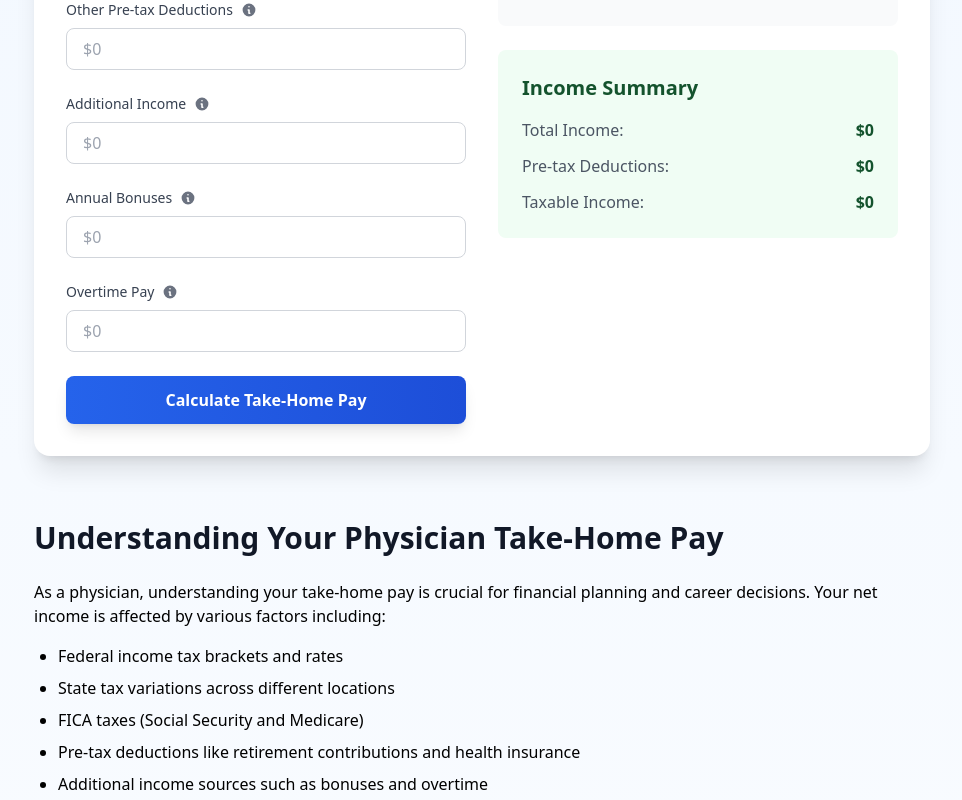
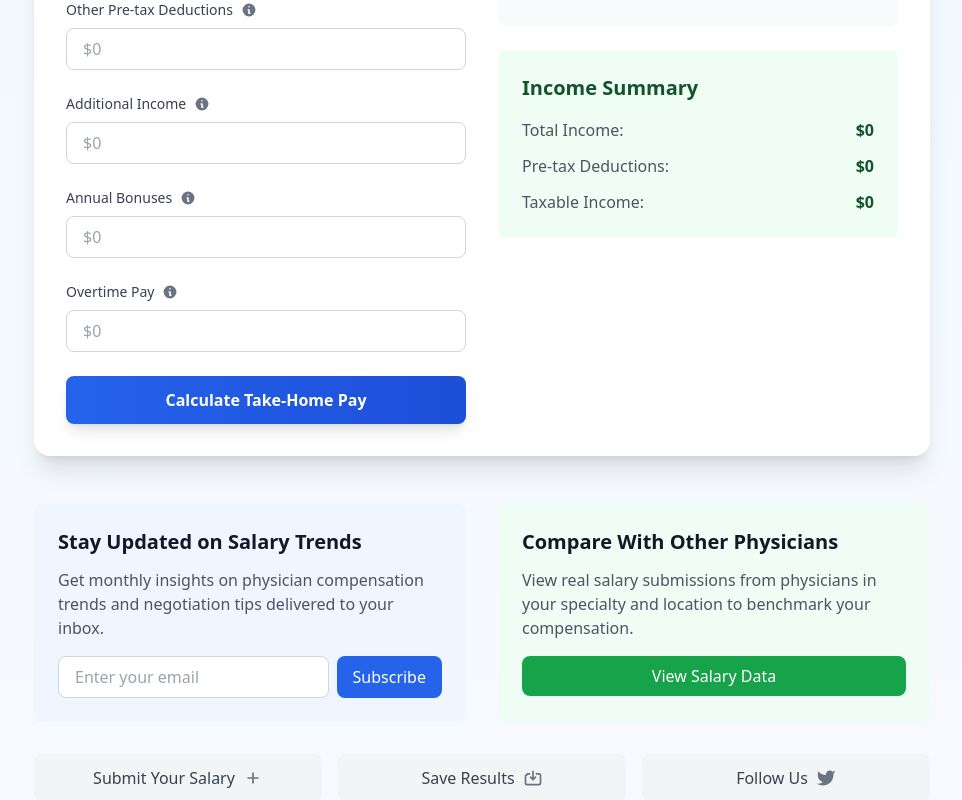
Before and after one commit to platypussharry/physician-salary-dashboard, a React (Create React App) app: page /calculator in a window 1280 px wide. Both pictures are taken after typing "Sample", "Sample", "Sample", "Sample", "Sample", "Sample" into the empty fields and a click on the button "Calculate Take-Home Pay". Shown: the part 958-1758 px from the top of the page, without its empty margins (158-1120 px from the left). Built offline with nearby package versions, Linux system fonts and the light colour scheme.

Commit message:
added email submissions

```diff
--- a/src/pages/TakeHomePayCalculator.js
+++ b/src/pages/TakeHomePayCalculator.js
@@ -4,6 +4,7 @@ import { Helmet } from 'react-helmet';
 import '@fontsource/outfit/400.css';
 import '@fontsource/outfit/500.css';
 import '@fontsource/outfit/600.css';
+import { supabase } from '../supabaseClient'; // Make sure this import exists
 
 const TakeHomePayCalculator = () => {
   const [formData, setFormData] = useState({
@@ -19,6 +20,9 @@ const TakeHomePayCalculator = () => {
   });
 
   const [results, setResults] = useState(null);
+  const [email, setEmail] = useState('');
+  const [emailError, setEmailError] = useState('');
+  const [isSubmitting, setIsSubmitting] = useState(false);
 
   const stateTaxRates = {
     'California': { rate: 0.093, name: 'California' },
@@ -215,6 +219,56 @@ const TakeHomePayCalculator = () => {
       currency: 'USD',
       maximumFractionDigits: 0
     }).format(amount);
+  };
+
+  const validateEmail = (email) => {
+    const emailRegex = /^[^\s@]+@[^\s@]+\.[^\s@]+$/;
+    if (!email) {
+      return 'Email is required';
+    }
+    if (!emailRegex.test(email)) {
+      return 'Please enter a valid email address';
+    }
+    return '';
+  };
+
+  const handleEmailSubscribe = async () => {
+    // Validate email
+    const error = validateEmail(email);
+    setEmailError(error);
+    if (error) return;
+
+    setIsSubmitting(true);
+    try {
+      const { data, error: supabaseError } = await supabase
+        .from('email_submissions')
+        .insert([
+          {
+            email,
+            source: 'calculator',
+            is_active: true
+          }
+        ]);
+
+      if (supabaseError) {
+        if (supabaseError.code === '23505') { // Unique constraint error code
+          setEmailError('This email is already subscribed');
+        } else {
+          setEmailError('Failed to subscribe. Please try again.');
+        }
+        return;
+      }
+
+      // Success
+      setEmail('');
+      setEmailError('');
+      alert('Thanks for subscribing!');
+    } catch (err) {
+      console.error('Subscription error:', err);
+      setEmailError('An unexpected error occurred');
+    } finally {
+      setIsSubmitting(false);
+    }
   };
 
   return (
@@ -583,14 +637,149 @@ const TakeHomePayCalculator = () => {
                   </div>
                 ) : (
                   <div className="h-full flex items-center justify-center">
-                    {/* Removed the grey text */}
+                    {/* Empty state */}
                   </div>
                 )}
               </div>
             </div>
           </article>
 
-          {/* New SEO-friendly content section */}
+          {/* Post-Calculation CTAs - Now below the form */}
+          {results && (
+            <div className="mt-12">
+              <div className="grid md:grid-cols-2 gap-8">
+                {/* Email Subscription */}
+                <div className="bg-blue-50 rounded-lg p-6">
+                  <h3 className="text-xl font-semibold text-gray-900 mb-3">
+                    Stay Updated on Salary Trends
+                  </h3>
+                  <p className="text-gray-600 mb-4">
+                    Get monthly insights on physician compensation trends and negotiation tips delivered to your inbox.
+                  </p>
+                  <div className="space-y-2">
+                    <div className="flex gap-2">
+                      <input
+                        type="email"
+                        value={email}
+                        onChange={(e) => {
+                          setEmail(e.target.value);
+                          if (emailError) setEmailError('');
+                        }}
+                        placeholder="Enter your email"
+                        className={`flex-1 px-4 py-2 border rounded-lg focus:ring-2 focus:ring-blue-500 focus:border-blue-500 ${
+                          emailError ? 'border-red-500' : 'border-gray-300'
+                        }`}
+                      />
+                      <button
+                        onClick={handleEmailSubscribe}
+                        disabled={isSubmitting}
+                        className={`px-4 py-2 bg-blue-600 text-white rounded-lg transition-colors ${
+                          isSubmitting
+                            ? 'opacity-50 cursor-not-allowed'
+                            : 'hover:bg-blue-700'
+                        }`}
+                      >
+                        {isSubmitting ? 'Subscribing...' : 'Subscribe'}
+                      </button>
+                    </div>
+                    {emailError && (
+                      <p className="text-red-500 text-sm">{emailError}</p>
+                    )}
+                  </div>
+                </div>
+
+                {/* View Salary Data CTA */}
+                <div className="bg-green-50 rounded-lg p-6">
+                  <h3 className="text-xl font-semibold text-gray-900 mb-3">
+                    Compare With Other Physicians
+                  </h3>
+                  <p className="text-gray-600 mb-4">
+                    View real salary submissions from physicians in your specialty and location to benchmark your compensation.
+                  </p>
+                  <Link
+                    to="/dashboard"
+                    className="block w-full text-center px-4 py-2 bg-green-600 text-white rounded-lg hover:bg-green-700 transition-colors"
+                  >
+                    View Salary Data
+                  </Link>
+                </div>
+              </div>
+
+              {/* Additional CTAs */}
+              <div className="mt-8 grid md:grid-cols-3 gap-4">
+                <Link
+                  to="/submit-salary"
+                  className="flex items-center justify-center gap-2 px-4 py-3 bg-gray-100 rounded-lg hover:bg-gray-200 transition-colors"
+                >
+                  <span className="text-gray-700">Submit Your Salary</span>
+                  <svg className="w-5 h-5 text-gray-500" fill="none" viewBox="0 0 24 24" stroke="currentColor">
+                    <path strokeLinecap="round" strokeLinejoin="round" strokeWidth={2} d="M12 6v6m0 0v6m0-6h6m-6 0H6" />
+                  </svg>
+                </Link>
+
+                <button
+                  onClick={() => {/* Add save/print logic */}}
+                  className="flex items-center justify-center gap-2 px-4 py-3 bg-gray-100 rounded-lg hover:bg-gray-200 transition-colors"
+                >
+                  <span className="text-gray-700">Save Results</span>
+                  <svg className="w-5 h-5 text-gray-500" fill="none" viewBox="0 0 24 24" stroke="currentColor">
+                    <path strokeLinecap="round" strokeLinejoin="round" strokeWidth={2} d="M8 7H5a2 2 0 01-2 2v9a2 2 0 002 2h14a2 2 0 002-2V9a2 2 0 00-2-2h-3m-1 4l-3 3m0 0l-3-3m3 3V4" />
+                  </svg>
+                </button>
+
+                <a
+                  href="https://x.com/salarydr"
+                  target="_blank"
+                  rel="noopener noreferrer"
+                  className="flex items-center justify-center gap-2 px-4 py-3 bg-gray-100 rounded-lg hover:bg-gray-200 transition-colors"
+                >
+                  <span className="text-gray-700">Follow Us</span>
+                  <svg className="w-5 h-5 text-gray-500" fill="currentColor" viewBox="0 0 24 24">
+                    <path d="M23 3a10.9 10.9 0 0 1-3.14 1.53 4.48 4.48 0 0 0-7.86 3v1A10.66 10.66 0 0 1 3 4s-4 9 5 13a11.64 11.64 0 0 1-7 2c9 5 20 0 20-11.5a4.5 4.5 0 0 0-.08-.83A7.72 7.72 0 0 0 23 3z" />
+                  </svg>
+                </a>
+              </div>
+
+              {/* Share Results */}
+              <div className="mt-8 text-center">
+                <p className="text-gray-600 mb-4">Share this calculator with your colleagues</p>
+                <div className="flex justify-center gap-4">
+                  <button
+                    onClick={() => window.open(`https://twitter.com/intent/tweet?text=Calculate your physician take-home pay after taxes and deductions&url=https://www.salarydr.com/calculator`, '_blank')}
+                    className="p-2 text-gray-600 hover:text-blue-600 transition-colors"
+                    aria-label="Share on Twitter"
+                  >
+                    <svg className="w-6 h-6" fill="currentColor" viewBox="0 0 24 24">
+                      <path d="M23 3a10.9 10.9 0 0 1-3.14 1.53 4.48 4.48 0 0 0-7.86 3v1A10.66 10.66 0 0 1 3 4s-4 9 5 13a11.64 11.64 0 0 1-7 2c9 5 20 0 20-11.5a4.5 4.5 0 0 0-.08-.83A7.72 7.72 0 0 0 23 3z" />
+                    </svg>
+                  </button>
+                  <button
+                    onClick={() => window.open(`https://www.linkedin.com/sharing/share-offsite/?url=https://www.salarydr.com/calculator`, '_blank')}
+                    className="p-2 text-gray-600 hover:text-blue-600 transition-colors"
+                    aria-label="Share on LinkedIn"
+                  >
+                    <svg className="w-6 h-6" fill="currentColor" viewBox="0 0 24 24">
+                      <path d="M19 0h-14c-2.761 0-5 2.239-5 5v14c0 2.761 2.239 5 5 5h14c2.762 0 5-2.239 5-5v-14c0-2.761-2.238-5-5-5zm-11 19h-3v-11h3v11zm-1.5-12.268c-.966 0-1.75-.79-1.75-1.764s.784-1.764 1.75-1.764 1.75.79 1.75 1.764-.783 1.764-1.75 1.764zm13.5 12.268h-3v-5.604c0-3.368-4-3.113-4 0v5.604h-3v-11h3v1.765c1.396-2.586 7-2.777 7 2.476v6.759z" />
+                    </svg>
+                  </button>
+                  <button
+                    onClick={() => {
+                      navigator.clipboard.writeText('https://www.salarydr.com/calculator');
+                      alert('Link copied to clipboard!');
+                    }}
+                    className="p-2 text-gray-600 hover:text-blue-600 transition-colors"
+                    aria-label="Copy link"
+                  >
+                    <svg className="w-6 h-6" fill="none" viewBox="0 0 24 24" stroke="currentColor">
+                      <path strokeLinecap="round" strokeLinejoin="round" strokeWidth={2} d="M8 16H6a2 2 0 01-2-2V6a2 2 0 012-2h8a2 2 0 012 2v2m-6 12h8a2 2 0 002-2v-8a2 2 0 00-2-2h-8a2 2 0 00-2 2v8a2 2 0 002 2z" />
+                    </svg>
+                  </button>
+                </div>
+              </div>
+            </div>
+          )}
+
+          {/* New SEO content section */}
           <section className="mt-16 prose prose-lg mx-auto">
             <h2 className="text-3xl font-semibold text-gray-900 mb-6">
               Understanding Your Physician Take-Home Pay
```
